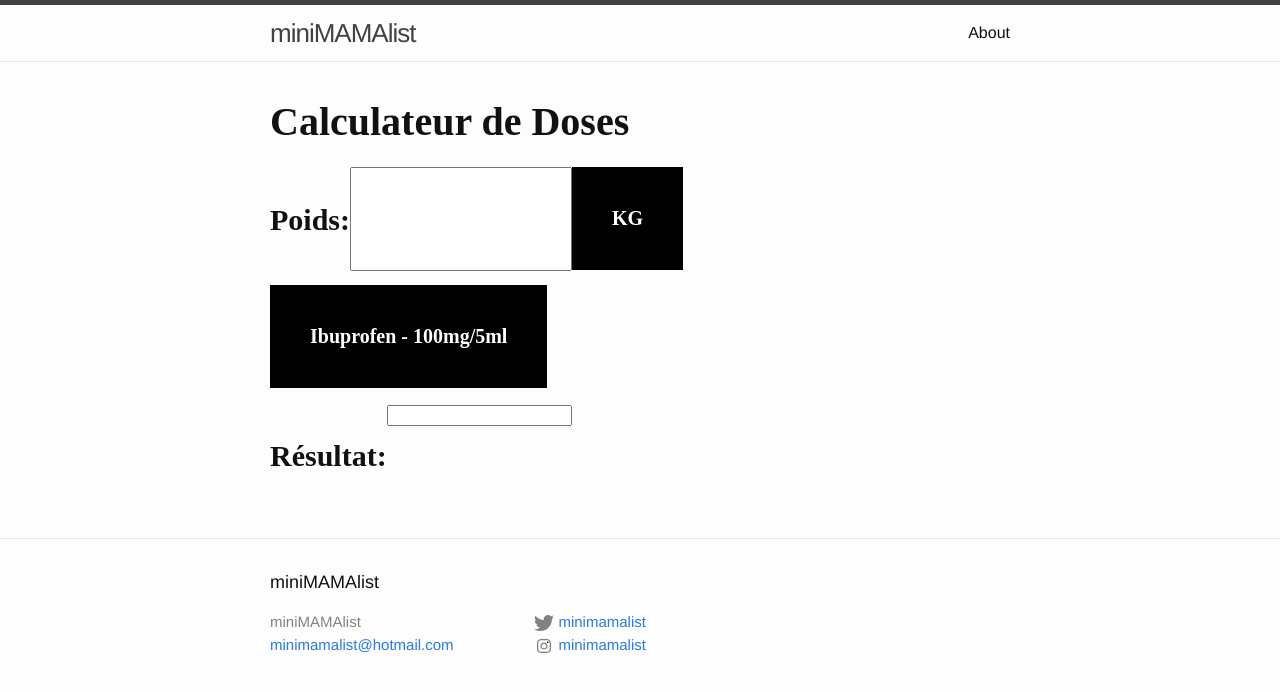
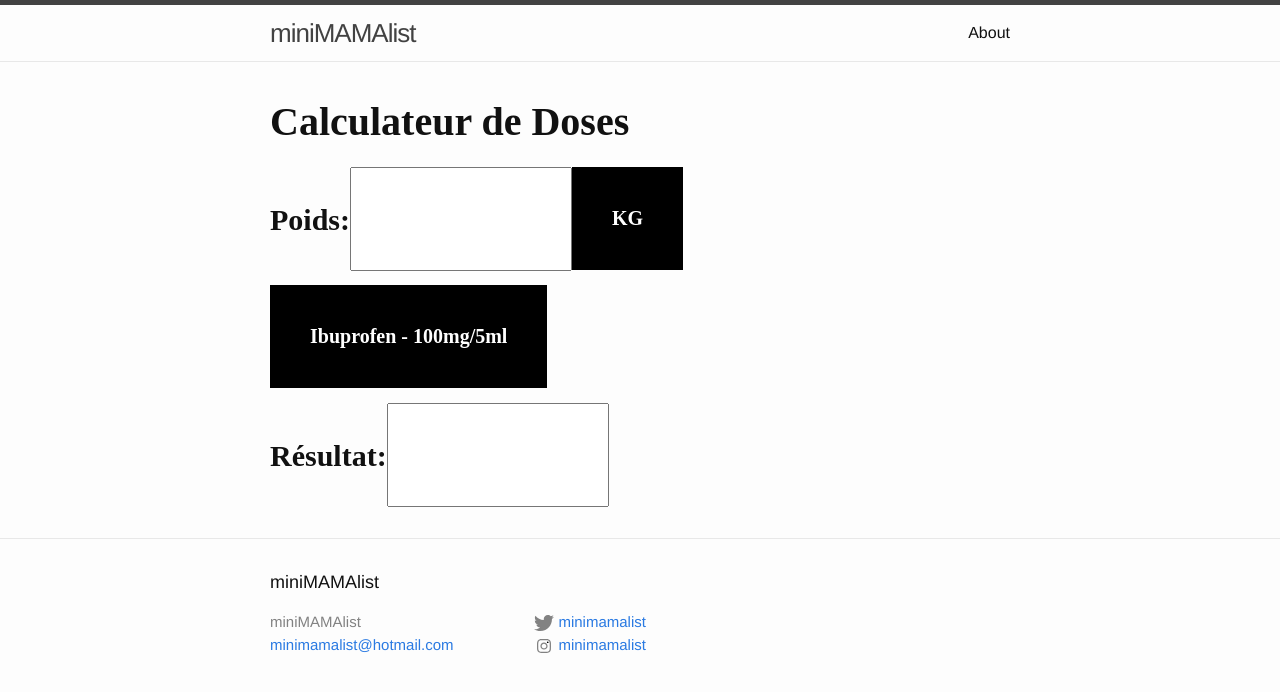
Before and after one commit to patrickboutin/patrickboutin.github.io, a Jekyll site: the page built from index.html, in a window 1280 px wide. Shown: the top 692 px of the page. Built offline with Jekyll 4.4.1, drawn with Linux system fonts in a browser that asks for light colours.

Commit message:
Update index.html

```diff
--- a/index.html
+++ b/index.html
@@ -103,7 +103,7 @@ input[type=numeric] {
 </p>
 <form>
   <label for="fname">Résultat:</label>
-  <input type="text" id="fname" name="fname">
+  <input type="numeric" id="fname" name="fname">
 </form>
 
 <script>
```
